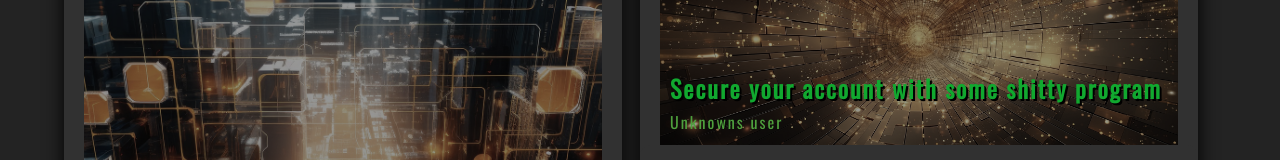
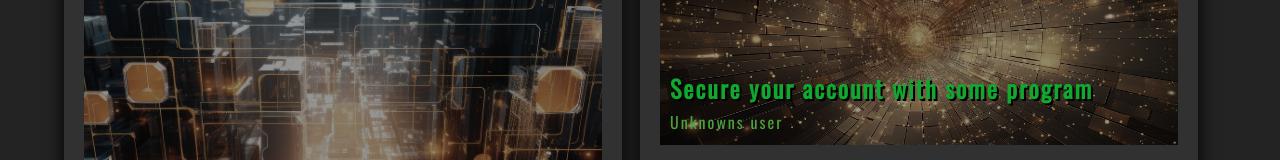
Before and after one commit to WERSIT35/CyberBlogUG, a plain HTML site: page news.html in a window 1280 px wide. Shown: the part 220-380 px from the top of the page. Drawn offline with nearby package versions, Linux system fonts and the light colour scheme.

Commit message:
Update news.html

```diff
--- a/news.html
+++ b/news.html
@@ -104,7 +104,7 @@
                 <div class="contain1">
                     <a href="">
                         <img src="assets/prochproch.jpg" alt="raxa">
-                        <h2>Secure your account with some shitty program</h2>
+                        <h2>Secure your account with some program</h2>
                         <p>Unknowns user</p>
                     </a>
                 </div>
```
